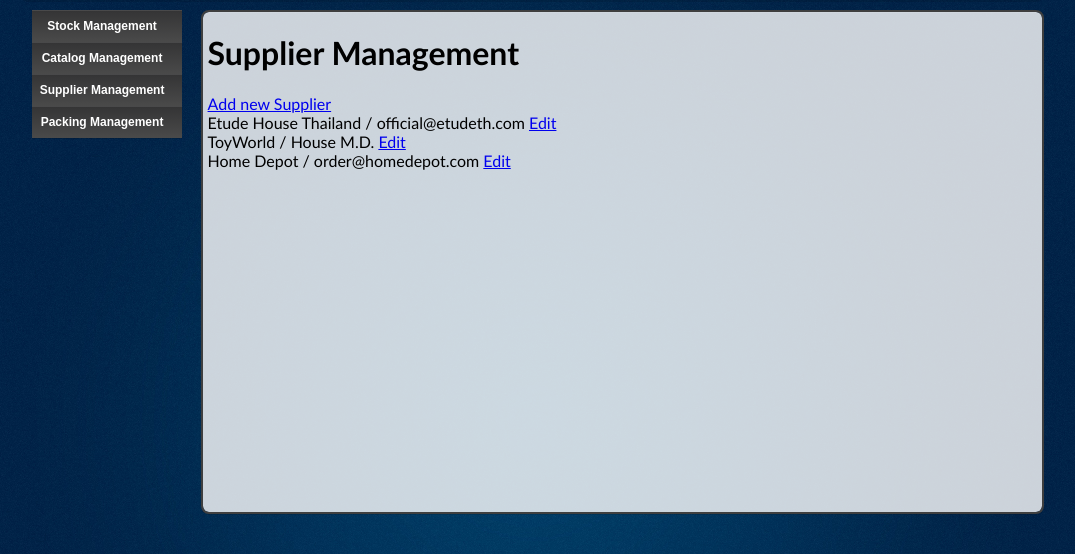
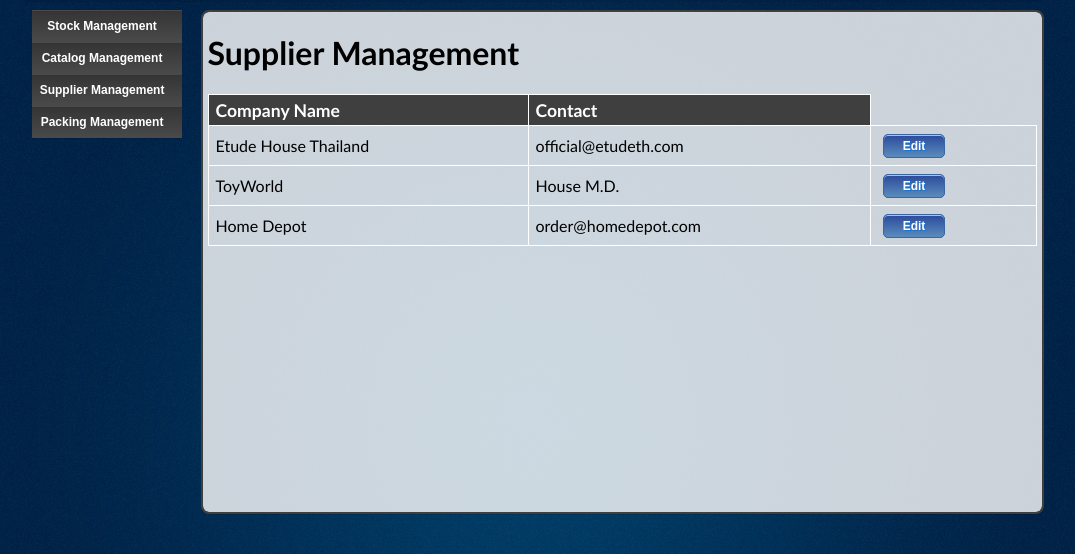
Before and after one commit to thitikom/SeNamo, a Django app: template templates/managesupplier.html in a window 1280 px wide. Shown: the part 91-645 px from the top of the page, without its empty margins (108-1183 px from the left). Run offline with Django 3.2, Linux system fonts and the light colour scheme; data comes from the database, SQL or seed files in the repository; both versions use the stored data as it was after the commit; tables that the repository leaves empty hold one stand-in row (values such as "Sample post"); the template is opened without the code that fills it: values that come from a table or form of the project are taken from there, most other values are stand-ins (such as "Sample title", 1, 10 or a date in 2020); parts of the project's set-up code (start-up, migrations or seed data) failed here and were passed over.

Commit message:
Add suppliermanagement css

```diff
--- a/templates/managesupplier.html
+++ b/templates/managesupplier.html
@@ -4,10 +4,15 @@
 
 {% block content %}
 <h1>Supplier Management</h1>
-    <a href="/supplier/new">Add new Supplier</a><br>
-    {% for supplier in supplier_list %}
-        {{ supplier.company_name }} / {{ supplier.contact }}
-        <a href="/supplier/{{ supplier.id }}/edit">Edit</a><br>
-    {% endfor %}
+    <table id="packing">
+    <tr><th>Company Name</th><th>Contact</th></tr>
+        {% for supplier in supplier_list %}
+            <tr>
+            <td>{{ supplier.company_name }} </td>
+                <td> {{ supplier.contact }} </td>
+           <td> <a href="/supplier/{{ supplier.id }}/edit" class="sexy-button">Edit</a></td>
+            </tr>
+        {% endfor %}
+    </table>
 
 {% endblock %}
```
Also changed, not shown: SeNamo.db.
